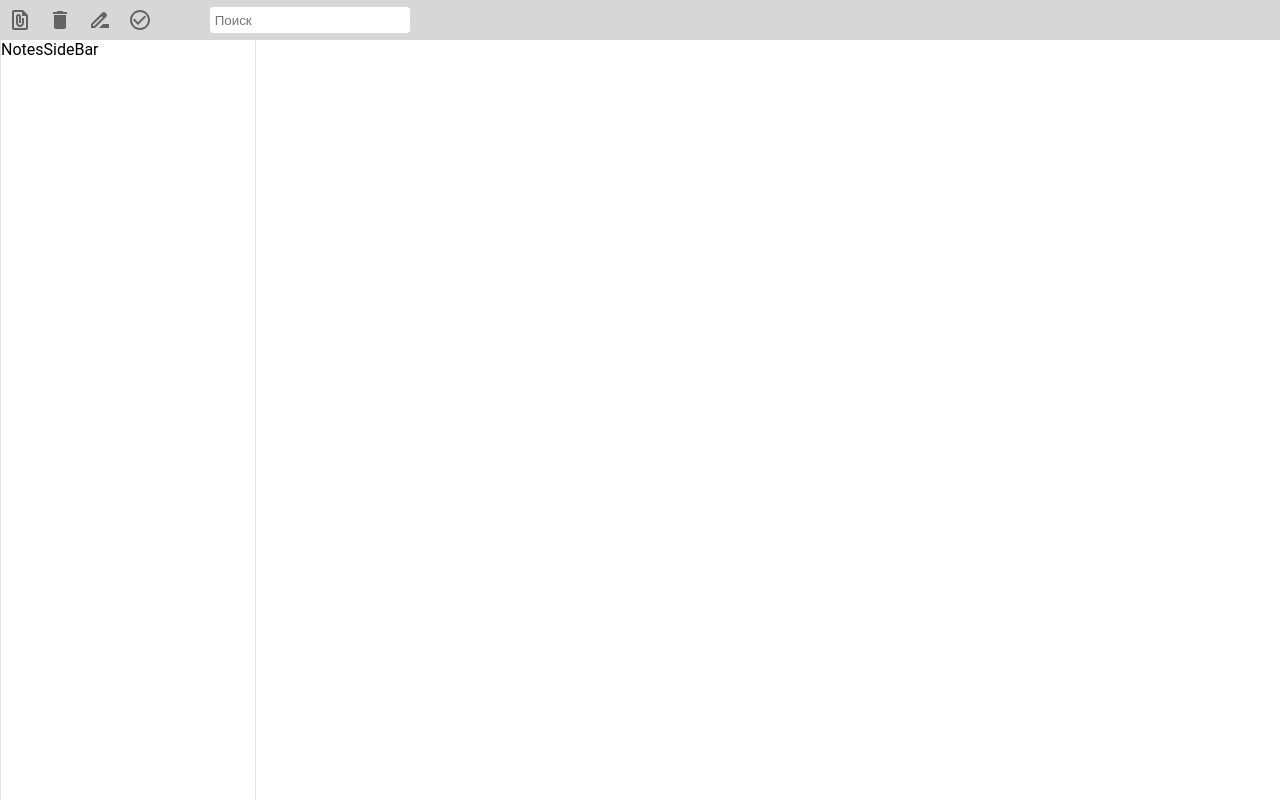
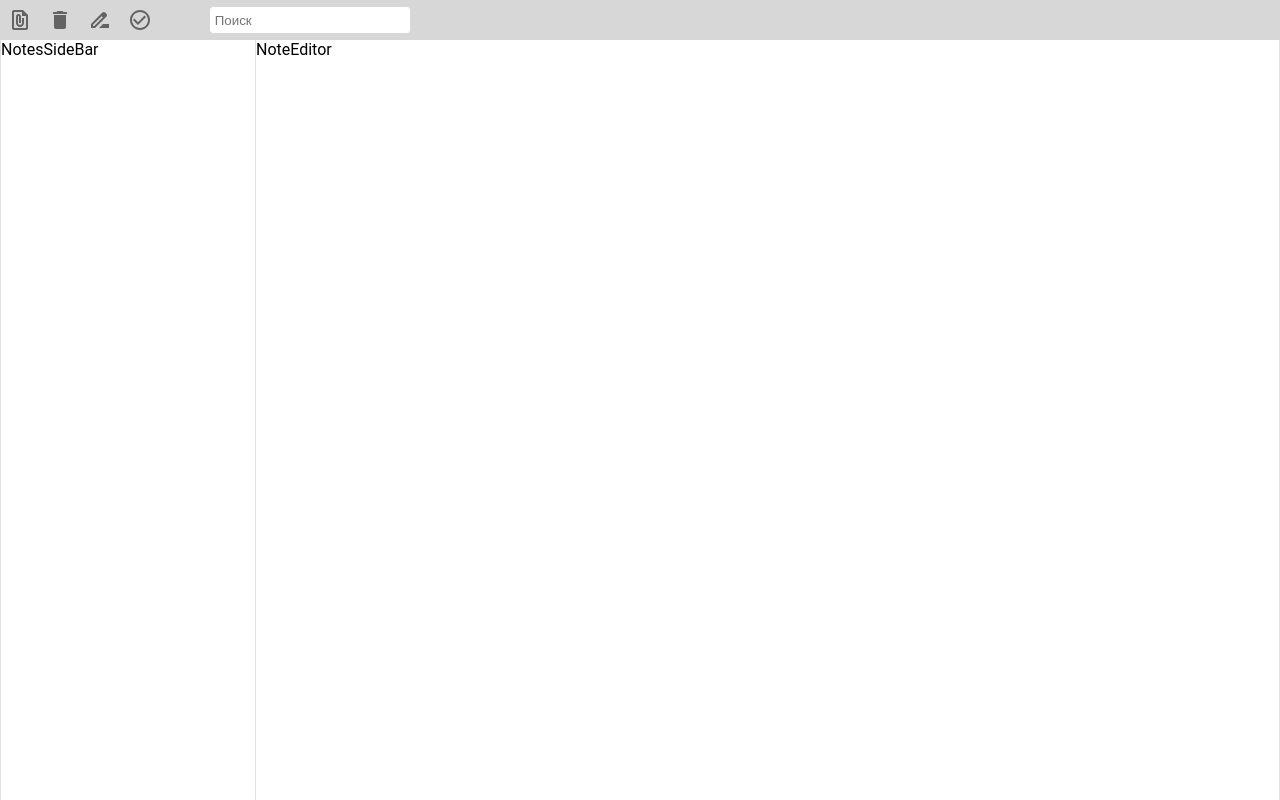
Before and after one commit to Valeriy8500/notes-app, a React (Vite) app: page / in a window 1280 px wide. Built offline with nearby package versions, Linux system fonts and the light colour scheme.

Commit message:
feat: реал-л верстку NoteEditor

```diff
--- a/src/components/App/App.tsx
+++ b/src/components/App/App.tsx
@@ -1,6 +1,7 @@
 import * as S from "./styles";
 import { Header } from "../header/header";
 import { NotesSideBar } from "../notes-sidebar/notes-sidebar";
+import { NoteEditor } from "../note-editor/note-editor";
 import GlobalStyles from "../../styles/global";
 
 export const App = () => {
@@ -9,6 +10,7 @@ export const App = () => {
       <S.App>
         <Header />
         <NotesSideBar />
+        <NoteEditor />
       </S.App>
 
       <GlobalStyles />
--- /dev/null
+++ b/src/components/note-editor/note-editor.tsx
@@ -0,0 +1,5 @@
+import * as S from "./styles";
+
+export const NoteEditor = () => {
+  return <S.NoteEditor>NoteEditor</S.NoteEditor>;
+};
--- /dev/null
+++ b/src/components/note-editor/styles.ts
@@ -0,0 +1,7 @@
+import styled from "styled-components";
+
+export const NoteEditor = styled.div`
+  width: 80%;
+  max-width: 1280px;
+  border-right: 1px solid rgba(225, 225, 224, 1);
+`;
```
